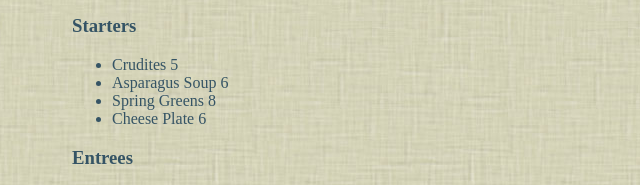
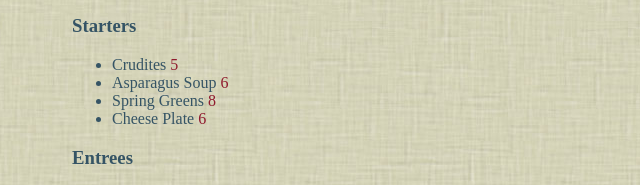
Before and after one commit to pooleside/cafe_website, a plain HTML site: page index.html in a window 1280 px wide. Shown: the part 571-756 px from the top of the page, 36-676 px from the left. Drawn offline with Linux system fonts and the light colour scheme.

Commit message:
style the "price" class

```diff
--- a/styles.css
+++ b/styles.css
@@ -22,3 +22,7 @@ h2{
   margin-top: 40px;
   padding-top: 20px;
 }
+
+.price {
+  color: #901b2e;
+}
```
